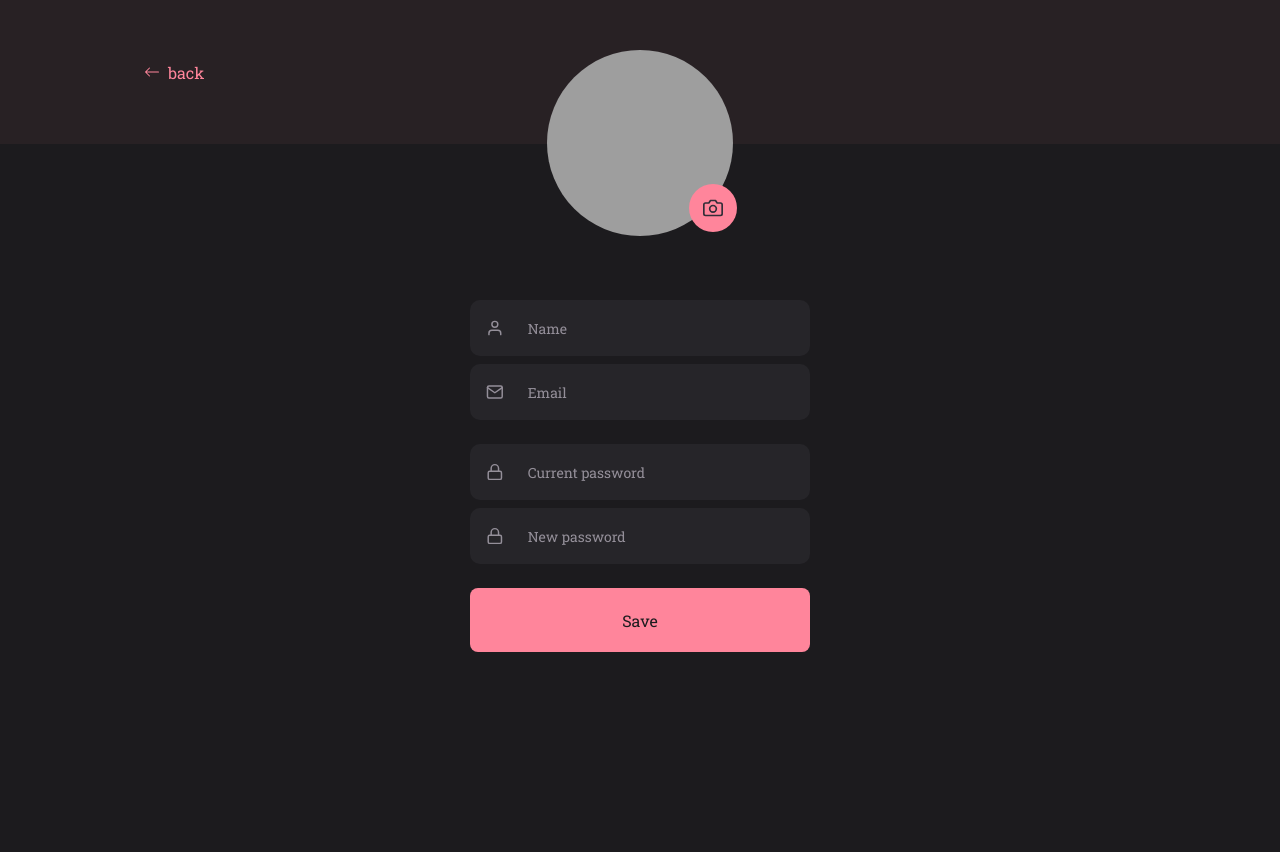
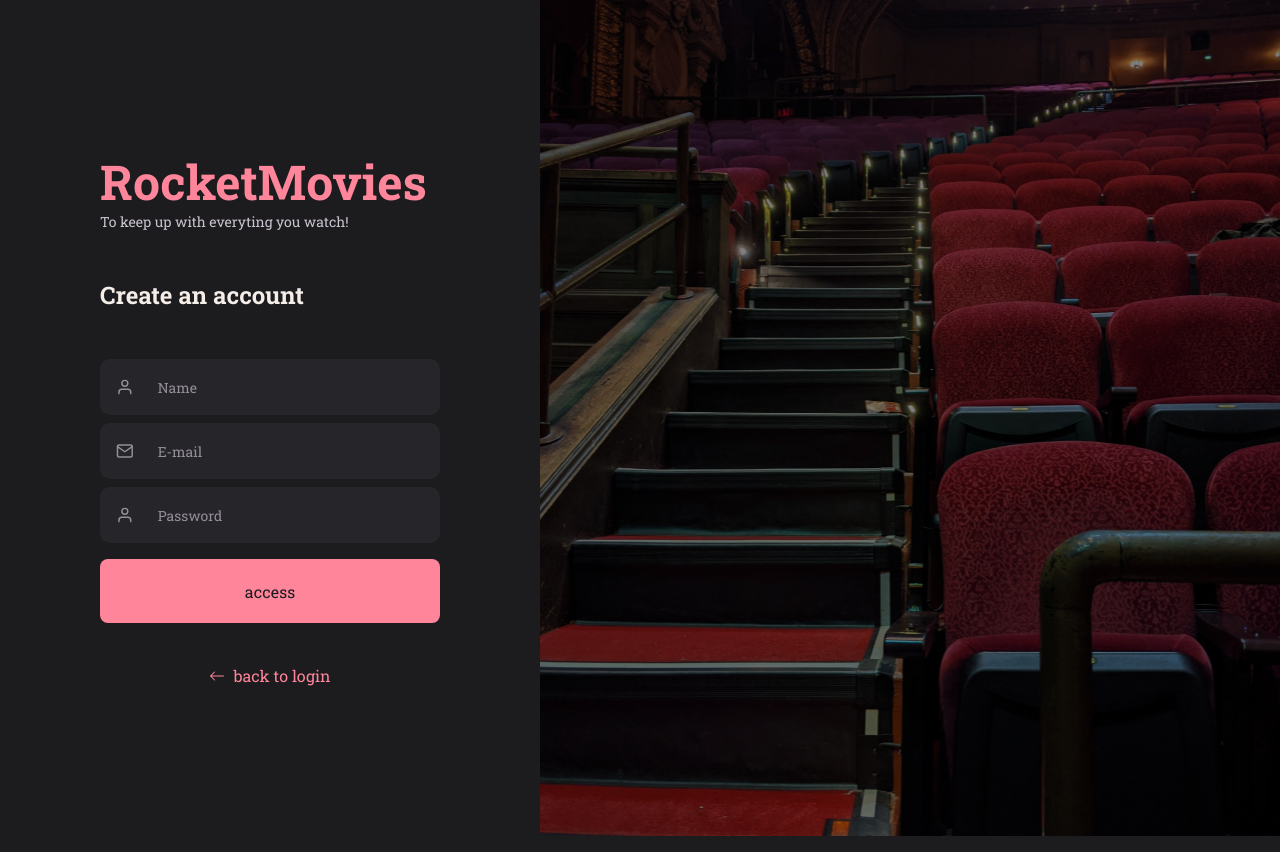
Before and after one commit to tarcisioMateus/Rocket-Movies, a React (Vite) app: page / in a window 1280 px wide. Built offline with nearby package versions, Linux system fonts and the light colour scheme; grey boxes are pictures that could not be loaded.

Commit message:
created pages/SignUp

```diff
--- a/src/main.jsx
+++ b/src/main.jsx
@@ -5,13 +5,13 @@ import { ThemeProvider } from 'styled-components'
 import theme from '../src/styles/theme'
 import GlobalStyle from '../src/styles/global'
 
-import { Perfil } from './pages/Perfil'
+import { SignUp } from './pages/SignUp'
 
 ReactDOM.createRoot(document.getElementById('root')).render(
   <React.StrictMode>
     <ThemeProvider theme={theme}>
       <GlobalStyle/>
-      <Perfil/>
+      <SignUp/>
     </ThemeProvider>
   </React.StrictMode>
 )
--- a/src/pages/Perfil/index.jsx
+++ b/src/pages/Perfil/index.jsx
@@ -24,9 +24,9 @@ export function Perfil () {
         </label>
         </Profile>
         <Input label='Name' icon={FiUser}/>
-        <Input label='Email' icon={FiMail}/>
-        <Input label='Current password' icon={FiLock}/>
-        <Input label='New password' icon={FiLock}/>
+        <Input label='Email' icon={FiMail} type='email'/>
+        <Input label='Current password' icon={FiLock} type='password'/>
+        <Input label='New password' icon={FiLock} type='password'/>
         <Button title='Save'/>
       </Form>
     </>
--- /dev/null
+++ b/src/pages/SignUp/index.jsx
@@ -0,0 +1,26 @@
+import { FiUser, FiMail, FiLock} from 'react-icons/fi'
+import { BsArrowLeft } from 'react-icons/bs'
+
+import { Input } from '../../components/Input'
+import { Button } from '../../components/Button'
+import { ButtonText } from '../../components/ButtonText'
+
+import { Container, Form, Img } from "./styles"
+
+export function SignUp() {
+  return (
+    <Container>
+      <Form>
+        <h1>RocketMovies</h1>
+        <p>To keep up with everyting you watch!</p>
+        <h2>Create an account</h2>
+        <Input icon={FiUser} label='Name'/>
+        <Input icon={FiMail} label='E-mail' type='email'/>
+        <Input icon={FiUser} label='Password' type='password'/>
+        <Button title='access'/>
+        <ButtonText title='back to login' icon={BsArrowLeft}/>
+      </Form>
+      <Img/>
+    </Container>
+  )
+}
--- /dev/null
+++ b/src/pages/SignUp/styles.js
@@ -0,0 +1,47 @@
+import backgroungimg from '../../assets/background.png'
+import styled from 'styled-components'
+
+export const Container = styled.div`
+  display: flex;
+`
+
+export const Img = styled.div`
+  flex: 1;
+  background: url(${backgroungimg}) center no-repeat;
+  filter: brightness(0.5);
+`
+
+export const Form = styled.form`
+  width: 34rem;
+  margin: 15rem 10rem;
+
+  >h1 {
+    color: ${({theme}) => theme.COLORS.PINK};
+    font-size: 4.8rem;
+    line-height: 6.3rem;
+  }
+
+  >p {
+    color: ${({theme}) => theme.COLORS.GRAY_100};
+    font-size: 1.4rem;
+    line-height: 1.8rem;
+  }
+
+  >h2 {
+    font-size: 2.4rem;
+    line-height: 3.2rem;
+    margin: 4.8rem 0;
+  }
+
+  >div:nth-of-type(2) {
+    margin: 0.8rem 0;
+  }
+
+  >button:first-of-type {
+    margin: 1.6rem 0 4.2rem;
+  }
+
+  >button:last-of-type {
+    margin: auto;
+  }
+`
```
Also changed, not shown: src/assets/background.png (added).
